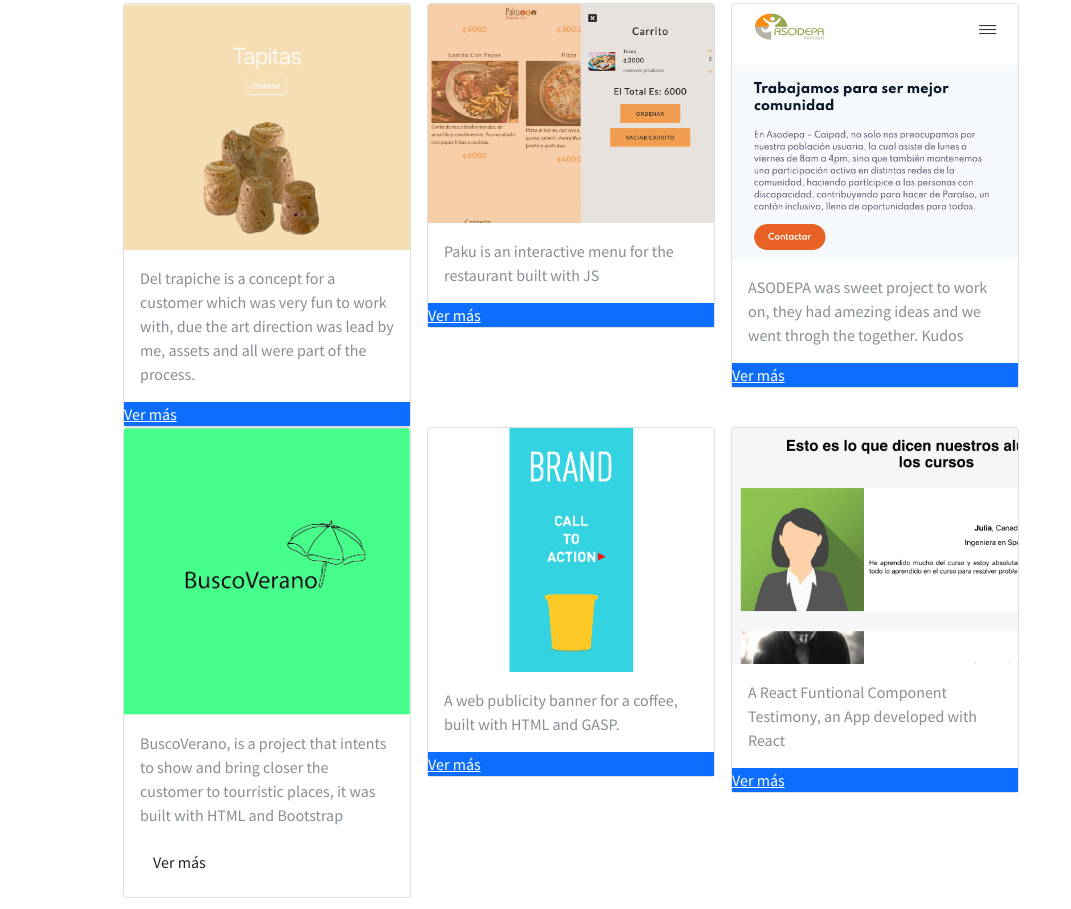
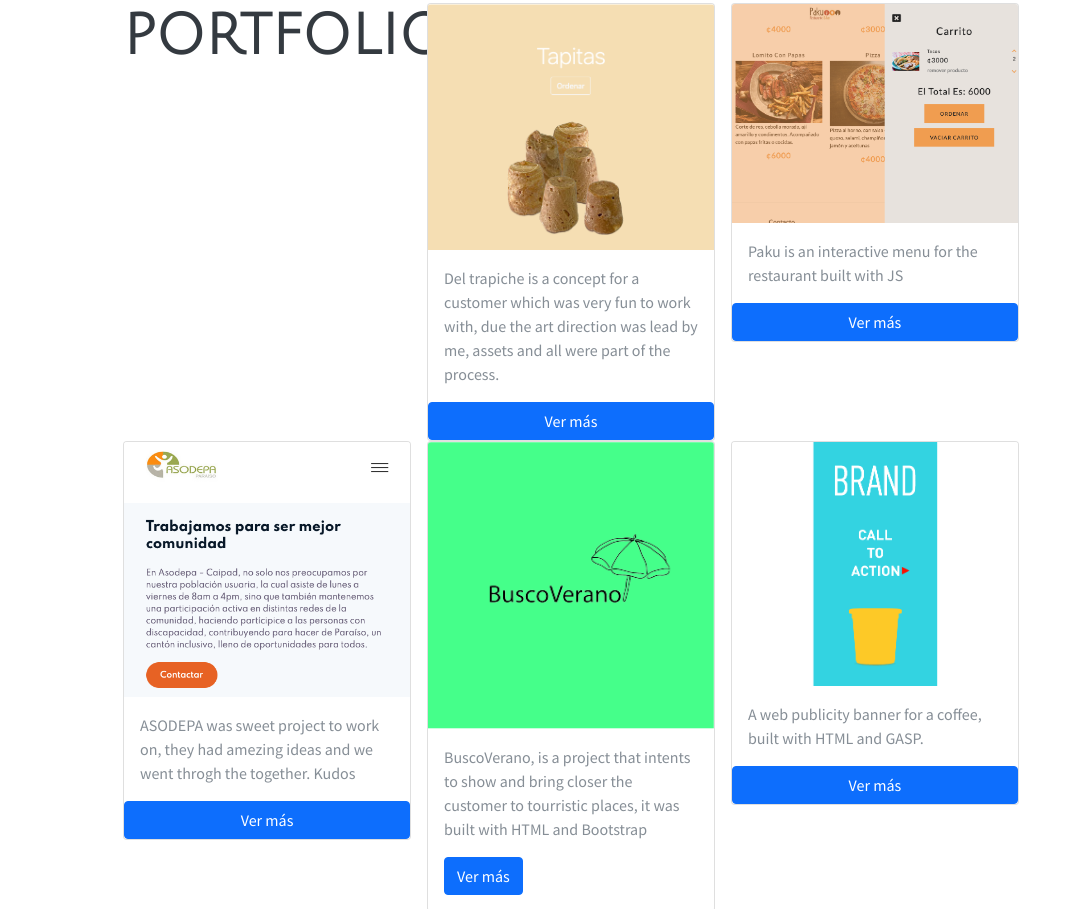
Before and after one commit to chemix91/portfolio, a plain HTML site: page index.html in a window 1280 px wide. Shown: the part 845-1754 px from the top of the page, without its empty margins (209-1280 px from the left). Drawn offline with nearby package versions, Linux system fonts and the light colour scheme.

Commit message:
Update index.html

```diff
--- a/index.html
+++ b/index.html
@@ -88,7 +88,7 @@
 
             <div class="container">
                 <div class="row row-cols-3">
-
+                    <h2 class="mb-5">Portfolio</h2>
                     <div class="col">
                         <div class="card" style="width: 18rem;">
                             <img src="img/trapiche.png" class="card-img-top" alt="...">
@@ -97,7 +97,7 @@
                                     with, due the art direction was lead by me, assets and all were part of the process.
                                 </p>
                             </div>
-                            <a target="_blank" href="https://del-trapiche.com/ " class="btn-primary">Ver más</a>
+                            <a target="_blank" href="https://del-trapiche.com/ " class="btn btn-primary">Ver más</a>
                         </div>
                     </div>
                     <div class="col">
@@ -107,7 +107,7 @@
                                 <p class="card-text">Paku is an interactive menu for the restaurant built with JS</p>
                             </div>
                             <a target="_blank" href="https://jovial-varahamihira-b72206.netlify.app/  "
-                                class="btn-primary">Ver más</a>
+                                class="btn  btn-primary">Ver más</a>
 
                         </div>
                     </div>
@@ -118,7 +118,7 @@
                                 <p class="card-text">ASODEPA was sweet project to work on, they had amezing ideas and we
                                     went throgh the together. Kudos</p>
                             </div>
-                            <a target="_blank" href="https://www.asodepa.com/ " class="btn-primary">Ver más</a>
+                            <a target="_blank" href="https://www.asodepa.com/ " class="btn  btn-primary">Ver más</a>
 
                         </div>
                     </div>
@@ -128,7 +128,7 @@
                             <div class="card-body">
                                 <p class="card-text">BuscoVerano, is a project that intents to show and bring closer the
                                     customer to tourristic places, it was built with HTML and Bootstrap</p>
-                                <a href="https://cranky-meninsky-0dbe6d.netlify.app/home.html" class="btn">Ver más</a>
+                                <a href="https://cranky-meninsky-0dbe6d.netlify.app/home.html" class="btn btn-primary">Ver más</a>
                             </div>
                         </div>
                     </div>
@@ -140,7 +140,7 @@
                                 <p class="card-text">A web publicity banner for a coffee, built with HTML and GASP.</p>
 
                             </div>
-                            <a target="_blank" href="https://serene-wright-d052cf.netlify.app/" class="btn-primary">Ver
+                            <a target="_blank" href="https://serene-wright-d052cf.netlify.app/" class="btn  btn-primary">Ver
                                 más</a>
 
                         </div>
@@ -153,7 +153,7 @@
                                 </p>
                             </div>
                             <a target="_blank" href="https://github.com/chemix91/Componente-Testimonios-React"
-                                class="btn-primary">Ver más</a>
+                                class="btn btn-primary">Ver más</a>
 
                         </div>
                     </div>
```
